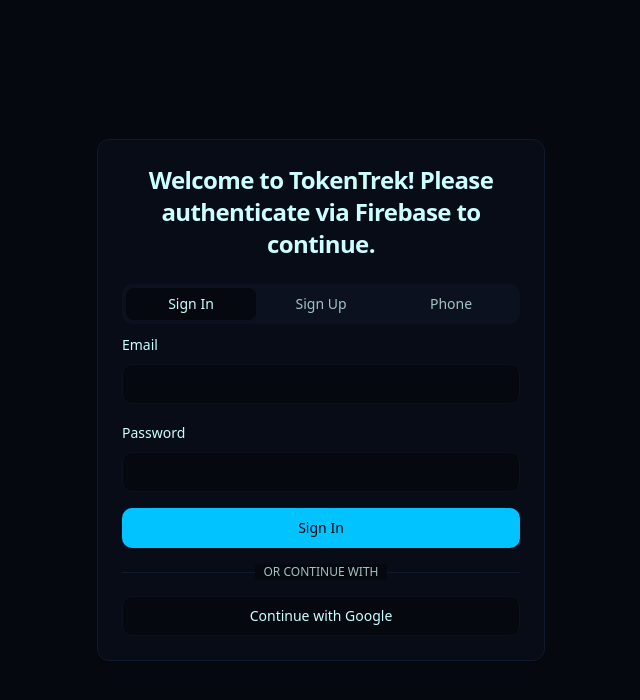
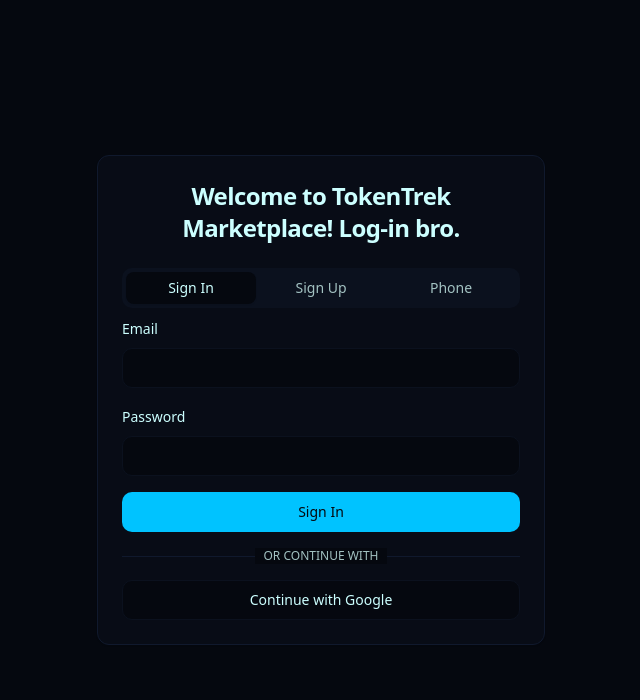
Before and after one commit to thb-accounts/pokipuc8, a React (Vite) app: page /auth in a window 1280 px wide. Shown: the top 700 px of the page, without its empty margins (319-959 px from the left). Built offline with nearby package versions, Linux system fonts and the light colour scheme; no server answers.

Commit message:
My cat so fat he try to eat but he fart everywhere

```diff
--- a/src/pages/FirebaseAuth.tsx
+++ b/src/pages/FirebaseAuth.tsx
@@ -101,7 +101,7 @@ const FirebaseAuth = () => {
     <div className="min-h-screen flex items-center justify-center bg-background p-4">
       <Card className="w-full max-w-md">
         <CardHeader>
-          <CardTitle className="text-center text-2xl">Welcome to TokenTrek! Please authenticate via Firebase to continue.</CardTitle>
+          <CardTitle className="text-center text-2xl">Welcome to TokenTrek Marketplace! Log-in bro.</CardTitle>
         </CardHeader>
         <CardContent>
           <Tabs defaultValue="signin" className="w-full">
```
